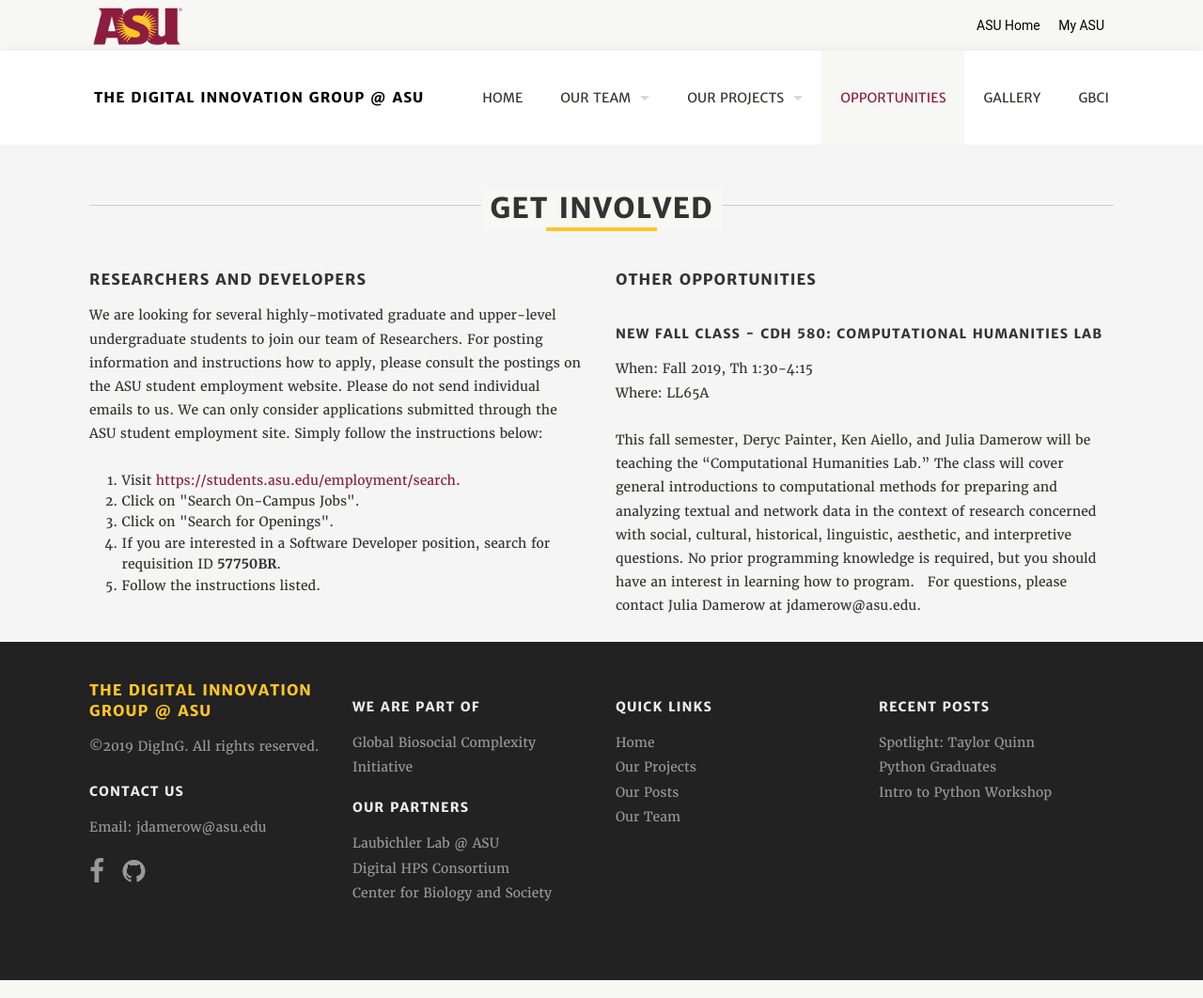
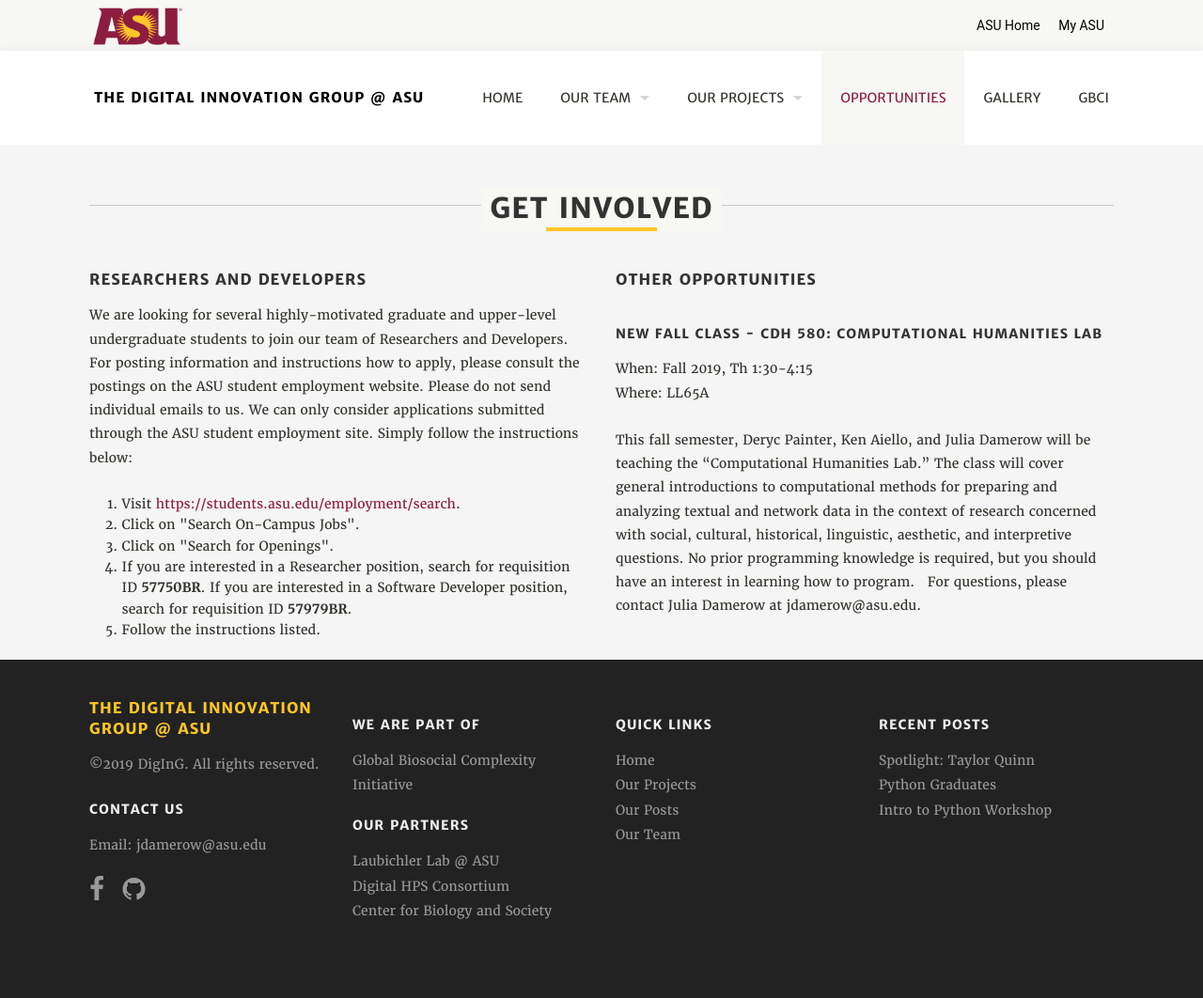
Before and after one commit to diging/diging, a Jekyll site: the page built from opportunities/index.html, in a window 1280 px wide. Shown: the whole page at 94% size. Built offline with Jekyll 4.4.1, drawn with Linux system fonts in a browser that asks for light colours.

Commit message:
Update index.html

```diff
--- a/opportunities/index.html
+++ b/opportunities/index.html
@@ -22,13 +22,13 @@
         </header>
 
         <!--<p style="padding-bottom: 350px;  ">We are currently not hiring. Please check back later for more info.</p>-->
-	<p>We are looking for several highly-motivated graduate and upper-level undergraduate students to join our team of Researchers. For posting information and instructions how to apply, please consult the postings on the ASU student employment website. Please do not send individual emails to us. We can only consider applications submitted through the ASU student employment site. Simply follow the instructions below: </p>
+	<p>We are looking for several highly-motivated graduate and upper-level undergraduate students to join our team of Researchers and Developers. For posting information and instructions how to apply, please consult the postings on the ASU student employment website. Please do not send individual emails to us. We can only consider applications submitted through the ASU student employment site. Simply follow the instructions below: </p>
 	<ol style="list-style-type: decimal; padding-left: 15px;">
 
 		<li>Visit <a href="https://students.asu.edu/employment/search" target="_blank">https://students.asu.edu/employment/search</a>.</li>
 		<li>Click on "Search On-Campus Jobs".</li>
 		<li>Click on "Search for Openings".</li>
-		<li>If you are interested in a Software Developer position, search for requisition ID <strong>57750BR</strong>. </li>
+		<li>If you are interested in a Researcher position, search for requisition ID <strong>57750BR</strong>. If you are interested in a Software Developer position, search for requisition ID <strong>57979BR</strong>.</li>
 		<li>Follow the instructions listed.</li>
 	</ol>
       </div>
```
